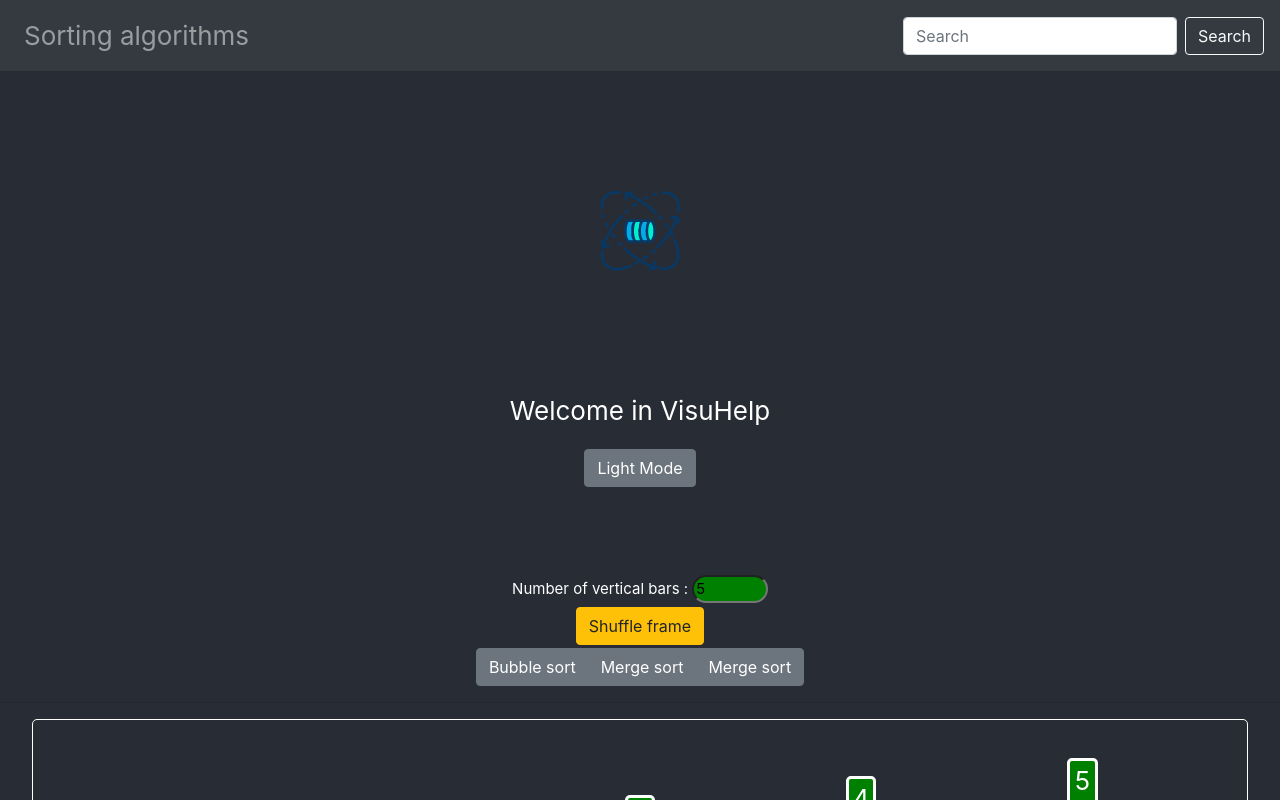
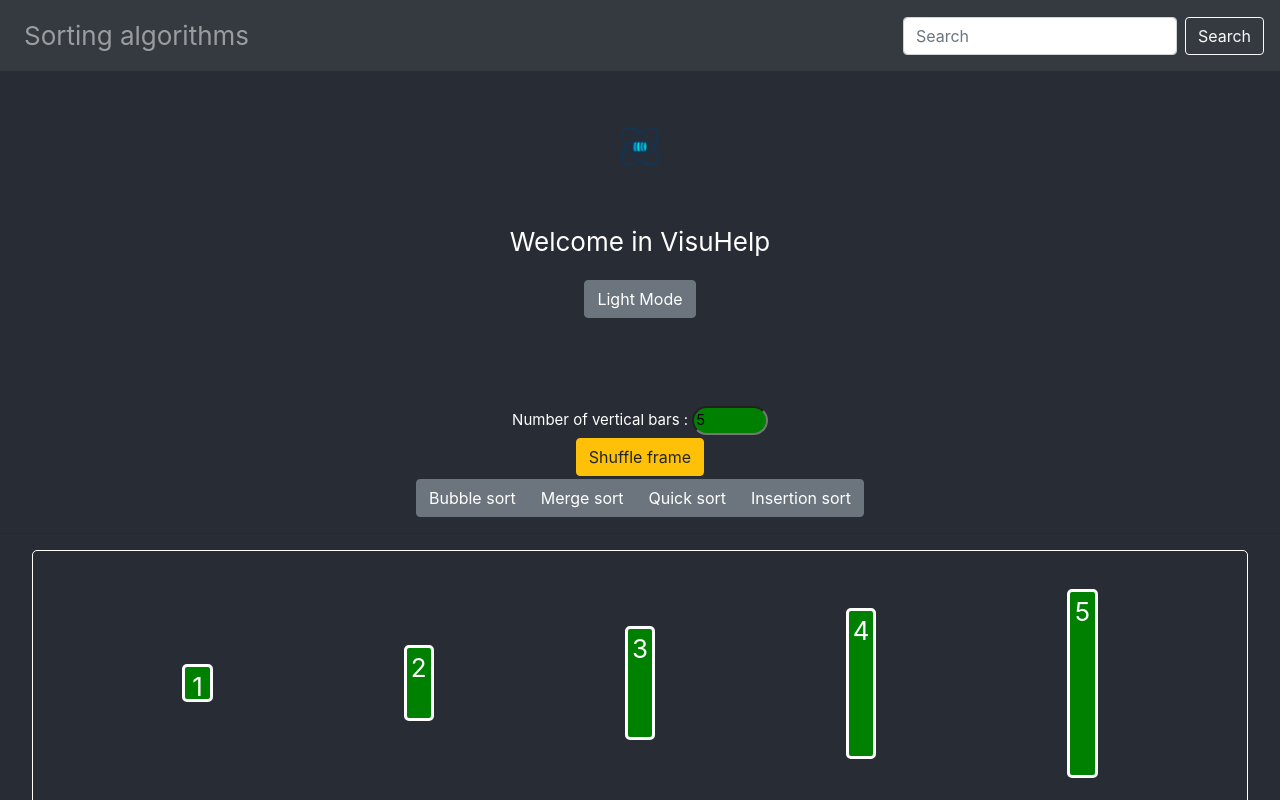
Before and after one commit to MarcGiannuzzi/visuhelp, a React (Create React App) app: page / in a window 1280 px wide. Shown: the top 800 px of the page. Built offline with nearby package versions, Linux system fonts and the light colour scheme.

Commit message:
Quick, bubble, merge, insertion sorting algorithms done. Need to add speed and deal with style properties of vertical bars

```diff
--- a/package.json
+++ b/package.json
@@ -11,7 +11,9 @@
     "react-bootstrap": "^1.3.0",
     "react-dom": "^16.13.1",
     "react-flexbox-grid": "^2.1.2",
-    "react-scripts": "3.4.3"
+    "react-scripts": "3.4.3",
+    "webpack-cli": "^3.3.12",
+    "webpack-dev-server": "^3.11.0"
   },
   "scripts": {
     "start": "react-scripts start",
--- a/src/Frame.js
+++ b/src/Frame.js
@@ -38,6 +38,7 @@ class Frame extends React.Component {
         this.bubbleSort = this.bubbleSort.bind(this);
         this.mergeSort = this.mergeSort.bind(this);
         this.quickSort = this.quickSort.bind(this);
+        this.insertionSort = this.insertionSort.bind(this);
     }
 
     componentWillReceiveProps({nb_vertical_bars}) {
@@ -237,7 +238,6 @@ class Frame extends React.Component {
           this.createVerticalBars(vertical_bars)
           this.modifyFrame(vertical_bars)
         }
-        this.refsVerticalBars = this.createVerticalBarsRefs(this.nb_vertical_bars)
       }
 
 
@@ -285,7 +285,6 @@ class Frame extends React.Component {
             }
             this.refsVerticalBars[current_index].current.setBackgroundColor('green')
         }
-        this.refsVerticalBars = this.createVerticalBarsRefs(this.nb_vertical_bars)
     }
 
 
@@ -319,7 +318,7 @@ class Frame extends React.Component {
                     await this.delay(1000)
 
 
-                    this.createVerticalBars(vertical_bars)
+                    // this.createVerticalBars(vertical_bars)
                     this.modifyFrame(vertical_bars)
 
                     let tmp_refVerticalBar = this.refsVerticalBars[smallest_index]
@@ -344,7 +343,7 @@ class Frame extends React.Component {
             vertical_bars[end_index] = tmp_vertical_bar
             await this.delay(1000)
 
-            this.createVerticalBars(vertical_bars)
+            // this.createVerticalBars(vertical_bars)
             this.modifyFrame(vertical_bars)
 
             var tmp_refVerticalBar = this.refsVerticalBars[smallest_index + 1]
@@ -397,11 +396,50 @@ class Frame extends React.Component {
             }
         }
 
-        // this.refsVerticalBars = this.createVerticalBarsRefs(this.nb_vertical_bars)
-        // this.vertical_bars = this.createVerticalBars()
-        console.log("this.refsVerticalBars FIN FONCTION", this.refsVerticalBars)
+        this.refsVerticalBars = this.createVerticalBarsRefs(this.nb_vertical_bars)
+        this.vertical_bars = this.createVerticalBars()
     }
 
+
+
+    async insertionSort() {
+        var vertical_bars = this.vertical_bars.slice()
+            for (let current_index = 1; current_index < vertical_bars.length; current_index++) {
+                var compare_index = current_index;
+                var compare_vertical_bar_value = vertical_bars[compare_index].props.children.props.value
+                var before_compare_vertical_bar_value = vertical_bars[compare_index - 1].props.children.props.value
+
+                while (compare_index > 0 && compare_vertical_bar_value < before_compare_vertical_bar_value) {
+                    this.refsVerticalBars[compare_index - 1].current.setBackgroundColor('red')
+                    this.refsVerticalBars[compare_index].current.setBackgroundColor('red')
+                    await this.delay(1000)
+
+                    var tmp_vertical_bar = vertical_bars[compare_index]
+                    vertical_bars[compare_index] = vertical_bars[compare_index - 1]
+                    vertical_bars[compare_index - 1] = tmp_vertical_bar
+
+                    var tmp_ref_vertical_bar = this.refsVerticalBars[compare_index]
+                    this.refsVerticalBars[compare_index] = this.refsVerticalBars[compare_index - 1]
+                    this.refsVerticalBars[compare_index - 1] =  tmp_ref_vertical_bar
+
+                    this.modifyFrame(vertical_bars)
+                    await this.delay(1000)
+
+
+                    this.refsVerticalBars[compare_index - 1].current.setBackgroundColor('green')
+                    this.refsVerticalBars[compare_index].current.setBackgroundColor('green')
+                    await this.delay(1000)
+
+                    compare_index -= 1
+                    if(compare_index > 0){
+                        compare_vertical_bar_value = vertical_bars[compare_index].props.children.props.value
+                        before_compare_vertical_bar_value = vertical_bars[compare_index - 1].props.children.props.value
+                    }
+                }
+
+            }
+        this.refsVerticalBars = this.createVerticalBarsRefs(this.nb_vertical_bars)
+        this.vertical_bars = this.createVerticalBars()    }
 
     render() {
         var element_returned = <div>
@@ -418,8 +456,12 @@ class Frame extends React.Component {
             }}>Merge sort</Button>
             <Button variant="secondary" onClick={(event) => {
                 this.quickSort()
-            }}>Merge sort</Button>
+            }}>Quick sort</Button>
+            <Button variant="secondary" onClick={(event) => {
+                this.insertionSort()
+            }}>Insertion sort</Button>
           </ButtonGroup>
+
           <hr></hr>
 
           {this.state.frame}
--- a/src/index.js
+++ b/src/index.js
@@ -41,7 +41,7 @@ ReactDOM.render(
 
 ReactDOM.render(
   <React.StrictMode>
-    <img src={logo} className="App-logo" alt="logo" />
+    <img style={{height:"4cm"}} src={logo} className="App-logo" alt="logo" />
     <p>
       Welcome in VisuHelp
     </p>
```
Also changed, not shown: 1 other file (tests, documents, lock files or other folders).
